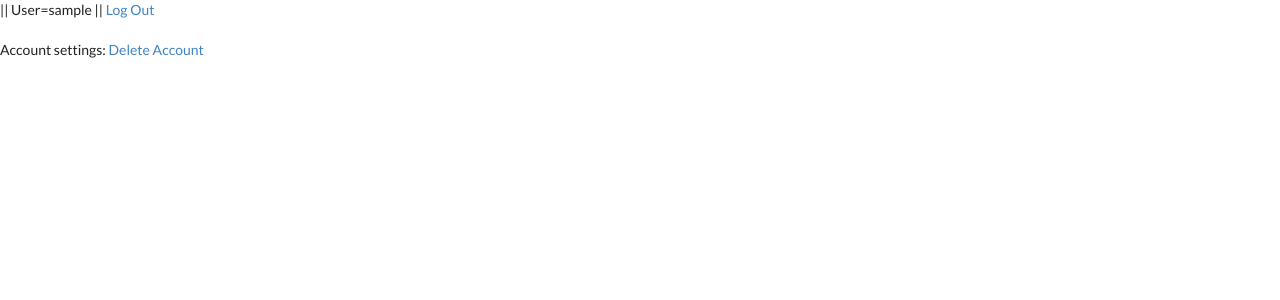
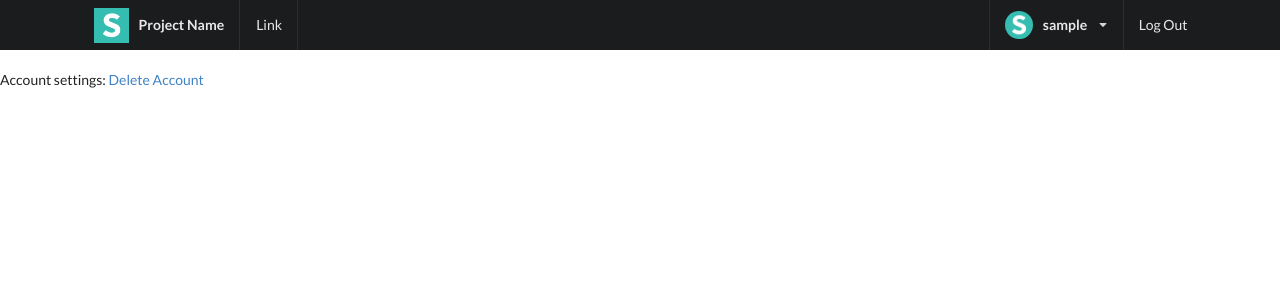
Before and after one commit to aleksef/django-gunicorn-nginx, a Django app: page /accounts/settings/ in a window 1280 px wide. Shown: the top 300 px of the page. Run offline with Django 3.2, Linux system fonts and the light colour scheme; the visitor is signed in with stand-in values (Sample User, id 1); some libraries are stand-ins or nearby versions.

Commit message:
edit header

```diff
--- a/src/static/css/header.css
+++ b/src/static/css/header.css
@@ -0,0 +1,19 @@
+header {
+    height: 50px !important;
+}
+
+.ui.fixed.inverted.menu {
+    height: 50px !important;
+}
+
+.logo {
+    margin-right: 10px !important;
+}
+
+.ui.avatar.image {
+    margin-right: 10px !important;
+}
+
+#menu-username {
+    font-weight: bold;
+}
--- a/src/templates/header.html
+++ b/src/templates/header.html
@@ -1,5 +1,35 @@
 {% load static %}
 <link rel="stylesheet" href="{% static "css/header.css" %}">
+
+<div class="ui fixed inverted menu">
+    <div class="ui container">
+        <a href="#" class="header item">
+            <img class="logo" src="{% static "images/logo.png" %}">
+            Project Name
+        </a>
+        <a href="#" class="item">Link</a>
+
+        <div class="right menu">
+            {% if request.user.is_authenticated %}
+            <div class="ui simple dropdown item">
+                <img class="ui avatar image" src="{% static "images/logo.png" %}">
+                <span id="menu-username">{{ request.user.username }}</span> <i class="dropdown icon"></i>
+                <div class="menu">
+                    <a class="item" href="#">Link Item</a>
+                    <a class="item" href="#">Link Item</a>
+                    <a class="item" href="#">Link Item</a>
+                </div>
+            </div>
+            <a href="{% url 'accounts:logout' %}" class="ui item">
+                Log Out
+            </a>
+            {% else %}
+            <a class="item" href="{% url 'accounts:login' %}">Log In</a>
+            <a class="item" href="{% url 'accounts:create' %}">Create Account</a>
+            {% endif %}
+        </div>
+    </div>
+</div>
 
 || User={{ request.user }} ||
 {% if request.user.is_authenticated %}
```
